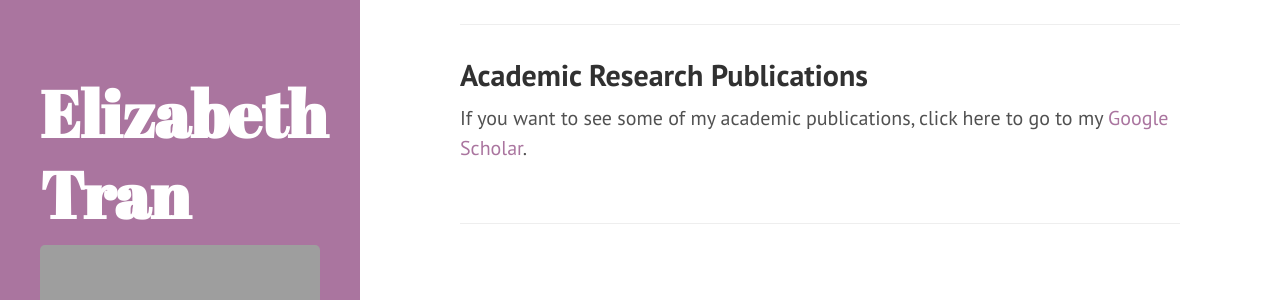
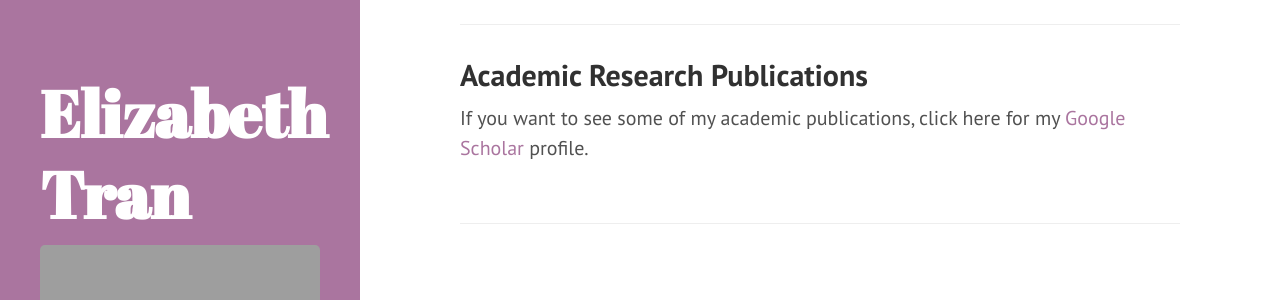
Before and after one commit to elizabellatran/elizabellatran.github.io, a Jekyll site: the page built from index.md, in a window 1280 px wide and 900 px high, scrolled down 1468 px. Shown: the part 155-455 px from the top of the window. Built offline with Jekyll 4.4.1, drawn with Linux system fonts in a browser that asks for light colours; a script that is not in the unit is left out.

Commit message:
Update index.md

```diff
--- a/index.md
+++ b/index.md
@@ -37,7 +37,7 @@ I was an editor for this project. Play the game on your browser on itch.io or do
 Click [here]({% link gameprojectspg.md %}) for all the games I've worked on.
 <hr>
 <h2>Academic Research Publications </h2>
-If you want to see some of my academic publications, click here to go to my <a href="https://scholar.google.com/citations?user=ytjqu-EAAAAJ&hl=en"> Google Scholar</a>.<br>
+If you want to see some of my academic publications, click here for my <a href="https://scholar.google.com/citations?user=ytjqu-EAAAAJ&hl=en"> Google Scholar</a> profile.<br>
 <br>
 <hr>
 <br>
```
